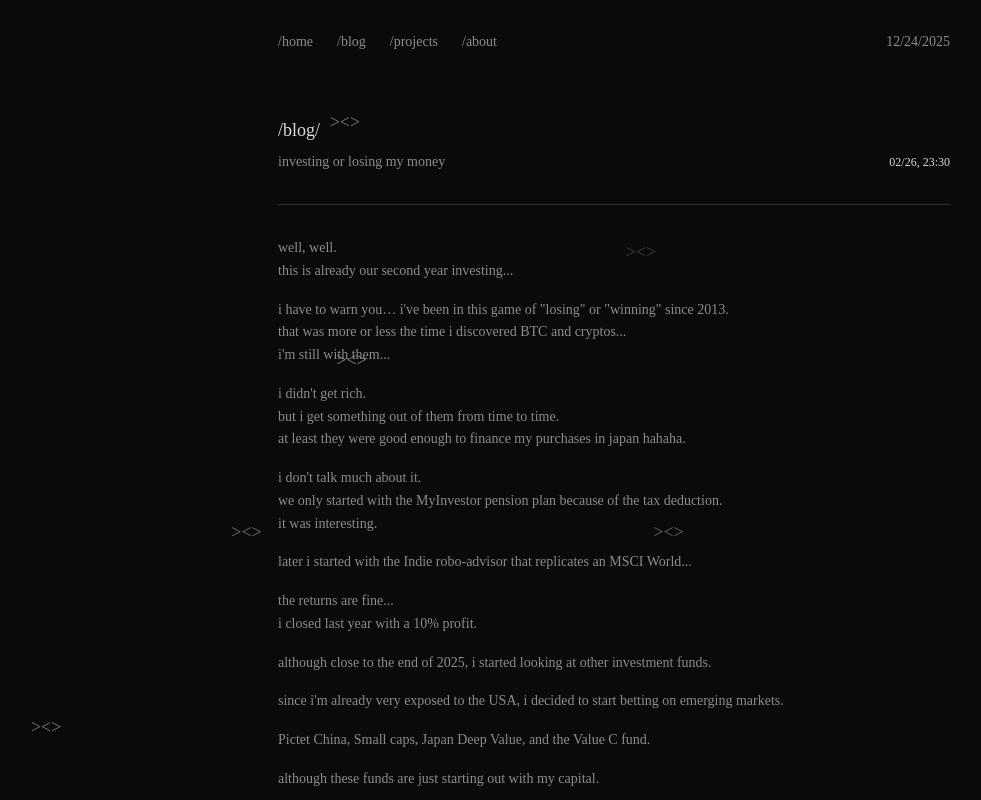
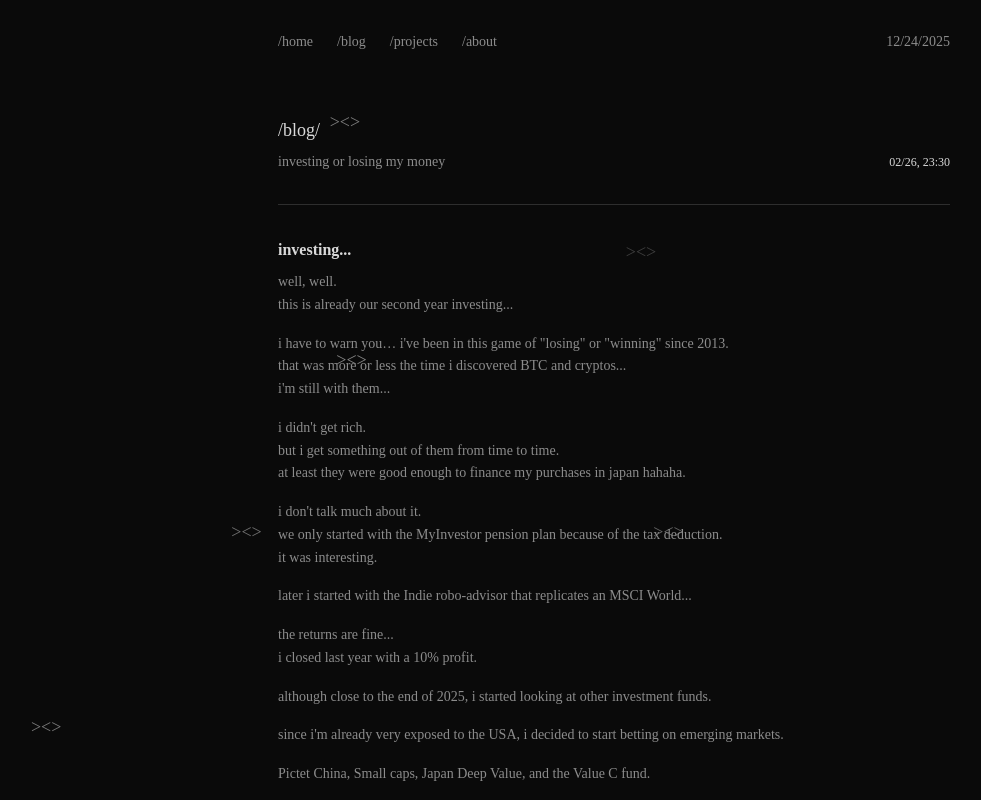
Before and after one commit to rjofiel/jofiel-site, a React (Vite) app: page /blog/2026-02-13_23-30-investing-or-losing-my-money in a window 1280 px wide. Shown: the top 800 px of the page, without its empty margins (26-1007 px from the left). Built offline with nearby package versions, Linux system fonts and the light colour scheme; a small style sheet from the web is missing.

Commit message:
feat: added titles

```diff
--- a/app/content/blog/2026-02-13_23-30-investing-or-losing-my-money.mdx
+++ b/app/content/blog/2026-02-13_23-30-investing-or-losing-my-money.mdx
@@ -1,5 +1,4 @@
 ---
-
 title: investing or losing my money? hope of the poor?
 
 date: 2026-02-13_23-30
@@ -7,10 +6,11 @@ date: 2026-02-13_23-30
 description: second year investing, crypto, stocks, dividends, and learning new things.
 
 published: true
+---
 
 ---
 
----
+## investing...
 
 well, well.
 this is already our second year investing...
--- a/app/content/blog/2026-02-20_23-30-barcelona-change.mdx
+++ b/app/content/blog/2026-02-20_23-30-barcelona-change.mdx
@@ -1,5 +1,4 @@
 ---
-
 title: regarding the change to barcelona
 
 date: 2026-02-20_23-30
@@ -7,10 +6,11 @@ date: 2026-02-20_23-30
 description: the move, the new routine, and looking forward to the rest of the year.
 
 published: true
+---
 
 ---
 
----
+## the change
 
 so, i've been in barcelona for a few months now.
 yes... although it might not seem like it,
```
